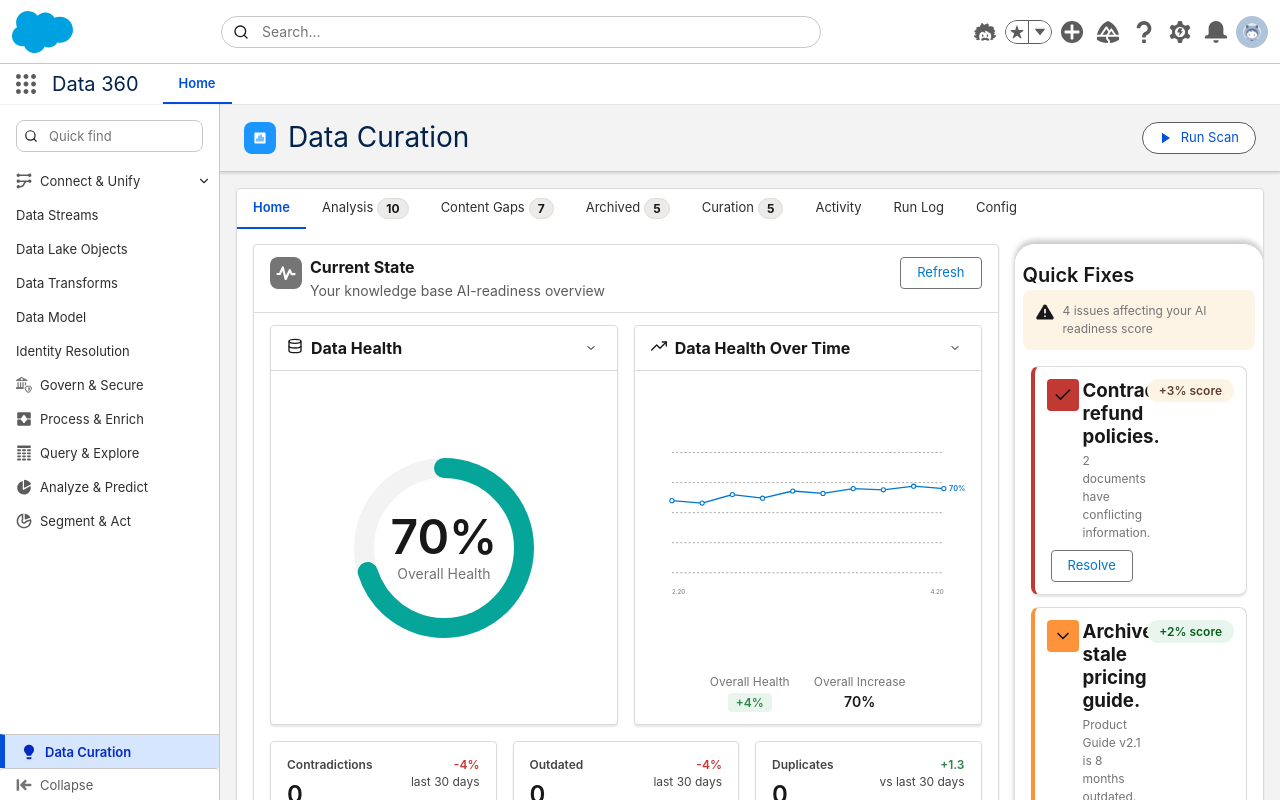
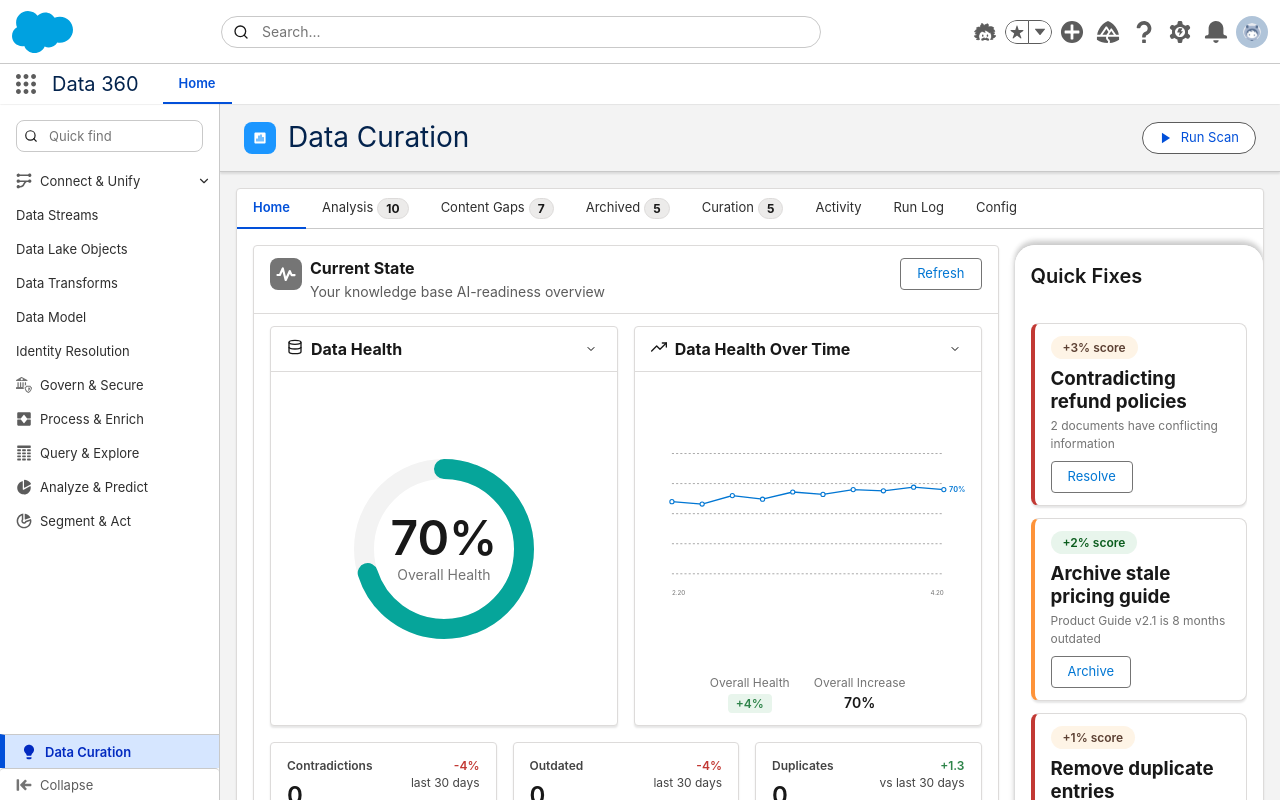
Before and after one commit to NoamVin602/TEST_Agent-ready-data, a Next.js app: page / in a window 1280 px wide. Built offline with nearby package versions, Linux system fonts and the light colour scheme.

Commit message:
Update Quick Fixes: add 4th card, update badges to show 'score', update progress bar colors, add tab navigation border

```diff
--- a/app/components/shared/DockedComposer.tsx
+++ b/app/components/shared/DockedComposer.tsx
@@ -1,7 +1,7 @@
 "use client";
 
 import React, { useState } from "react";
-import { CheckIcon, AlertTriangleIcon, ChevronDownIcon } from "../../lib/slds-icons";
+import { CheckIcon, ChevronDownIcon } from "../../lib/slds-icons";
 
 interface QuickFixItem {
   id: string;
@@ -73,25 +73,10 @@
       {/* Body */}
       <div className="slds-docked-composer__body">
         {/* Title Section */}
-        <div className="slds-grid slds-grid_vertical slds-gutters">
-          <h2 className="slds-text-heading_section slds-m-bottom_none">
+        <div className="slds-grid slds-grid_vertical">
+          <h2 className="slds-text-heading_section slds-m-bottom_medium">
             {title}
           </h2>
-
-          {/* Alert Banner */}
-          {alertMessage && (
-            <div className="slds-alert slds-alert_warning" role="alert">
-              <span className="slds-assistive-text">Warning</span>
-              <div className="slds-media">
-                <div className="slds-media__figure">
-                  <AlertTriangleIcon size={20} color="var(--slds-g-color-warning-base-40, #5C4033)" />
-                </div>
-                <div className="slds-media__body">
-                  <p className="slds-text-body_small">{alertMessage}</p>
-                </div>
-              </div>
-            </div>
-          )}
         </div>
 
         {/* Quick Fix Items */}
@@ -99,31 +84,25 @@
           {visibleItemsList.map((item) => (
             <article key={item.id} className="slds-card slds-card_boundary" style={{ borderLeft: `4px solid ${item.borderColor}` }}>
               <div className="slds-card__body slds-card__body_inner">
-                {/* Card Content Row */}
-                <div className="slds-grid slds-grid_align-start slds-gutters_small">
-                  {/* Icon */}
-                  <div className="slds-docked-composer__item-icon" style={{ backgroundColor: item.iconBgColor }}>
-                    {renderIcon(item.iconType, item.iconColor)}
-                  </div>
-
-                  {/* Title and Description */}
-                  <div className="slds-grid slds-grid_vertical slds-col slds-grow">
-                    <h3 className="slds-text-heading_small slds-m-bottom_x-small">
-                      {item.title}
-                    </h3>
-                    <p className="slds-text-body_small slds-text-color_weak">
-                      {item.description}
-                    </p>
-                  </div>
-
-                  {/* Score Badge */}
+                {/* Top: Badge */}
+                <div className="slds-grid slds-grid_align-end slds-m-bottom_small" style={{ width: '100%' }}>
                   <span className={`slds-badge ${item.scoreColor === "yellow" ? "slds-badge_warning-light" : "slds-badge_success-light"}`}>
                     {item.scoreImpact}
                   </span>
                 </div>
 
-                {/* Action Button */}
-                <div className="slds-grid slds-grid_align-end slds-m-top_small">
+                {/* Middle: Title and Description */}
+                <div className="slds-grid slds-grid_vertical slds-m-bottom_small" style={{ width: '100%' }}>
+                  <h3 className="slds-text-heading_small slds-m-bottom_x-small" style={{ marginTop: 0 }}>
+                    {item.title}
+                  </h3>
+                  <p className="slds-text-body_small slds-text-color_weak" style={{ marginBottom: 0 }}>
+                    {item.description}
+                  </p>
+                </div>
+
+                {/* Bottom: Action Button */}
+                <div className="slds-grid slds-grid_align-end" style={{ width: '100%' }}>
                   <button
                     type="button"
                     className="slds-button slds-button_neutral"
@@ -140,22 +119,51 @@
         {/* Resolution Summary */}
         {totalIssues > 0 && (
           <div className="slds-docked-composer__summary">
-            <div className="slds-grid slds-grid_align-spread slds-grid_vertical-align-center">
-              {/* Left: Resolved Count */}
-              <div className="slds-grid slds-grid_vertical-align-center slds-gutters_small">
-                <span className="slds-text-body_small slds-text-color_success">
+            <div className="slds-grid slds-grid_align-spread slds-grid_vertical-align-center" style={{ width: '100%', gap: 'var(--slds-g-spacing-4)' }}>
+              {/* Left: Resolved Count and Progress Bar */}
+              <div className="slds-grid slds-grid_vertical" style={{ flex: 1, minWidth: 0, gap: 'var(--slds-g-spacing-2)' }}>
+                <span
+                  className="slds-text-body_small"
+                  style={{
+                    whiteSpace: 'nowrap',
+                    color: 'var(--slds-g-color-success-base-50, #2E844A)',
+                    fontFamily: 'var(--slds-g-font-family)',
+                    fontSize: 'var(--slds-g-font-scale-neg-1, 12px)',
+                    fontWeight: 'var(--slds-g-font-weight-4, 400)',
+                    lineHeight: 'var(--slds-g-line-height-base, 1.5)'
+                  }}
+                >
                   {resolvedCount} of {totalIssues} resolved
                 </span>
-                {/* Progress Bar */}
-                <div className="slds-progress">
-                  <div className="slds-progress__bar" role="progressbar" aria-valuemin={0} aria-valuemax={100} aria-valuenow={(resolvedCount / totalIssues) * 100} aria-label={`${resolvedCount} of ${totalIssues} resolved`}>
-                    <span className="slds-progress__value" style={{ width: `${(resolvedCount / totalIssues) * 100}%` }}></span>
-                  </div>
+                {/* SLDS Progress Bar */}
+                <div
+                  className="slds-progress-bar"
+                  role="progressbar"
+                  aria-valuemin={0}
+                  aria-valuemax={totalIssues}
+                  aria-valuenow={resolvedCount}
+                  aria-label={`${resolvedCount} of ${totalIssues} resolved`}
+                >
+                  <span
+                    className="slds-progress-bar__value"
+                    style={{ width: `${(resolvedCount / totalIssues) * 100}%` }}
+                  ></span>
                 </div>
               </div>
 
               {/* Right: Health Potential */}
-              <span className="slds-text-body_small slds-text-heading_small">
+              <span
+                className="slds-text-body_small"
+                style={{
+                  whiteSpace: 'nowrap',
+                  flexShrink: 0,
+                  color: 'var(--slds-g-color-text-weak, #747474)',
+                  fontFamily: 'var(--slds-g-font-family)',
+                  fontSize: 'var(--slds-g-font-scale-neg-1, 12px)',
+                  fontWeight: 'var(--slds-g-font-weight-semibold, 600)',
+                  lineHeight: 'var(--slds-g-line-height-base, 1.5)'
+                }}
+              >
                 +{totalScorePotential}% health potential
               </span>
             </div>
@@ -169,9 +177,10 @@
           type="button"
           className="slds-button slds-button_neutral slds-button_full-width"
           onClick={onFooterButtonClick}
+          style={{ display: 'flex', alignItems: 'center', justifyContent: 'center', gap: 'var(--slds-g-spacing-1)' }}
         >
           <CheckIcon size={16} color="var(--slds-g-color-text-default, #181818)" />
-          <span className="slds-m-left_x-small">{footerButtonLabel}</span>
+          <span>{footerButtonLabel}</span>
         </button>
       </div>
     </div>
--- a/app/components/shared/QuickFixesSidebar.tsx
+++ b/app/components/shared/QuickFixesSidebar.tsx
@@ -19,8 +19,8 @@
 const QUICK_FIXES: QuickFixItem[] = [
   {
     id: "contradicting-refund",
-    title: "Contradicting refund policies.",
-    description: "2 documents have conflicting information.",
+    title: "Contradicting refund policies",
+    description: "2 documents have conflicting information",
     scoreImpact: "+3% score",
     scoreColor: "yellow",
     actionButton: "Resolve",
@@ -31,8 +31,8 @@
   },
   {
     id: "archive-stale",
-    title: "Archive stale pricing guide.",
-    description: "Product Guide v2.1 is 8 months outdated.",
+    title: "Archive stale pricing guide",
+    description: "Product Guide v2.1 is 8 months outdated",
     scoreImpact: "+2% score",
     scoreColor: "green",
     actionButton: "Archive",
@@ -43,8 +43,8 @@
   },
   {
     id: "duplicate-content",
-    title: "Remove duplicate content entries.",
-    description: "3 duplicate entries found in knowledge base.",
+    title: "Remove duplicate entries",
+    description: "3 duplicates found",
     scoreImpact: "+1% score",
     scoreColor: "yellow",
     actionButton: "Resolve",
@@ -53,12 +53,24 @@
     iconColor: "#FFFFFF",
     iconType: "check",
   },
+  {
+    id: "outdated-content",
+    title: "Update outdated documentation",
+    description: "5 articles need revision",
+    scoreImpact: "+2% score",
+    scoreColor: "yellow",
+    actionButton: "Update",
+    borderColor: "#FE9339", // Orange
+    iconBgColor: "#FE9339",
+    iconColor: "#5C4033",
+    iconType: "check",
+  },
 ];
 
 export function QuickFixesSidebar() {
   const [resolvedCount, setResolvedCount] = useState(1);
-  const totalIssues = QUICK_FIXES.length + 1; // 4 total issues (1 already resolved)
-  const totalScorePotential = 6; // +6% health potential (3% + 2% + 1%)
+  const totalIssues = QUICK_FIXES.length; // 4 total issues
+  const totalScorePotential = 8; // +8% health potential (3% + 2% + 1% + 2%)
 
   const handleResolve = (id: string) => {
     // Handle resolve action
@@ -78,7 +90,7 @@
         ...fix,
         onResolve: () => handleResolve(fix.id),
       }))}
-      alertMessage="4 issues affecting your AI readiness score"
+      alertMessage={undefined}
       resolvedCount={resolvedCount}
       totalIssues={totalIssues}
       totalScorePotential={totalScorePotential}
--- a/app/components/shared/TabNavigation.tsx
+++ b/app/components/shared/TabNavigation.tsx
@@ -21,7 +21,7 @@
   };
 
   return (
-    <div className="slds-tabs_default" style={{ width: '100%' }}>
+    <div className="slds-tabs_default" style={{ width: '100%', borderBottom: '1px solid var(--slds-g-color-border-1, rgba(201, 201, 201, 1))' }}>
       <ul className="slds-tabs_default__nav" role="tablist">
         {tabs.map((tab) => {
           const isActive = activeTab === tab.id;
--- a/app/lib/slds-icons.tsx
+++ b/app/lib/slds-icons.tsx
@@ -46,12 +46,15 @@
 );
 
 // Alert Triangle Icon (SLDS: warning)
-export const AlertTriangleIcon: React.FC<IconProps> = (props) => (
-  <SLDSIcon {...props}>
-    <path d="M10.29 3.86L1.82 18a2 2 0 0 0 1.71 3h16.94a2 2 0 0 0 1.71-3L13.71 3.86a2 2 0 0 0-3.42 0z" fill="currentColor"/>
-    <path d="M12 9v4M12 17h.01" stroke="white" strokeWidth="2" strokeLinecap="round"/>
-  </SLDSIcon>
-);
+export const AlertTriangleIcon: React.FC<IconProps> = (props) => {
+  const { color = 'currentColor', ...rest } = props;
+  return (
+    <SLDSIcon {...rest} color={color}>
+      <path d="M10.29 3.86L1.82 18a2 2 0 0 0 1.71 3h16.94a2 2 0 0 0 1.71-3L13.71 3.86a2 2 0 0 0-3.42 0z" fill="currentColor"/>
+      <path d="M12 9v4M12 17h.01" stroke="currentColor" strokeWidth="2" strokeLinecap="round" fill="none"/>
+    </SLDSIcon>
+  );
+};
 
 // Clock Icon (SLDS: clock)
 export const ClockIcon: React.FC<IconProps> = (props) => (
```
Also changed, not shown: app/globals.css (+123 -16 lines).
